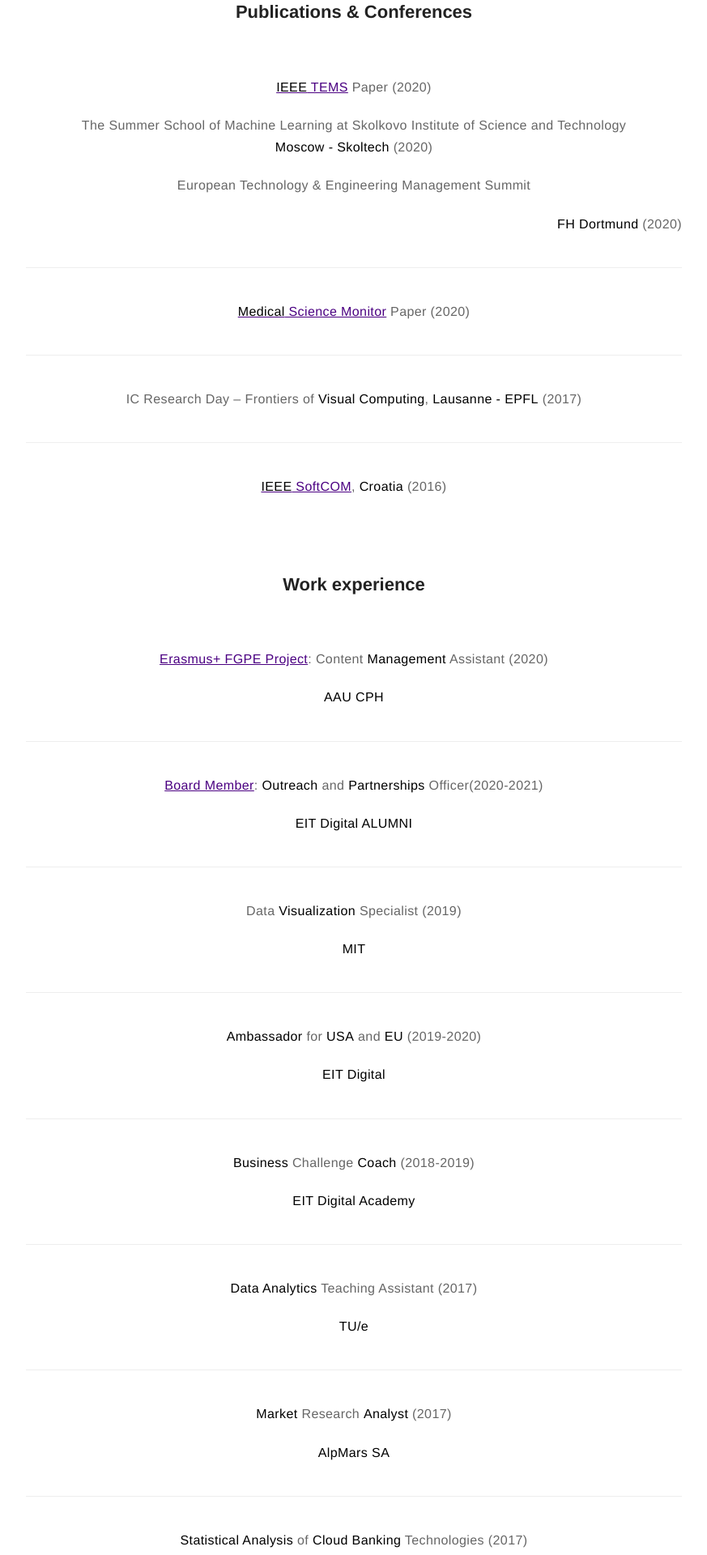
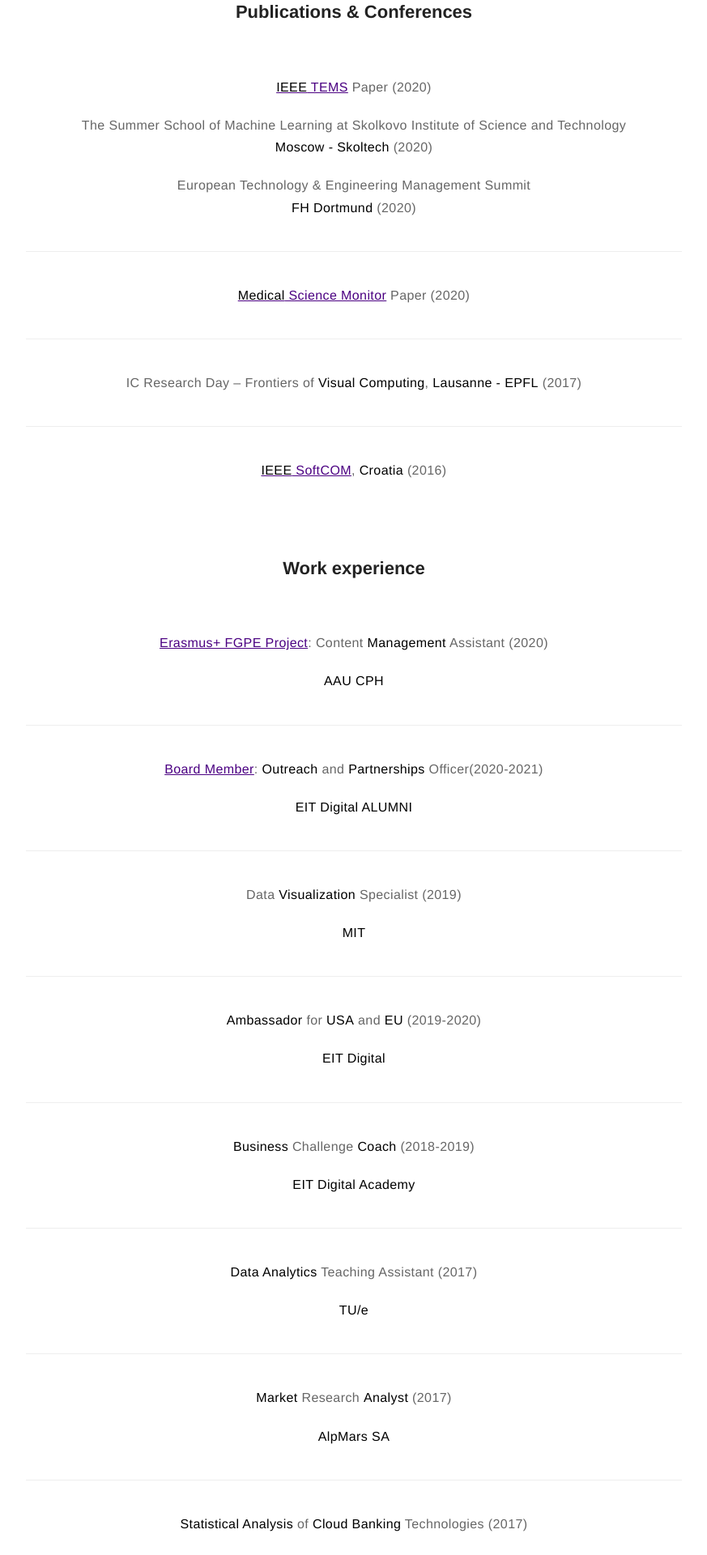
Before and after one commit to dljubenk/dljubenk.github.io, a Jekyll site: the page built from about.md, in a window 1280 px wide. Shown: the part 838-2758 px from the top of the page at 81% size, without its empty margins (203-1076 px from the left). Built offline with Jekyll 4.4.1, drawn with Linux system fonts in a browser that asks for light colours.

Commit message:
Update about.md

```diff
--- a/about.md
+++ b/about.md
@@ -13,8 +13,7 @@ layout: page
 <br>
 <p align="center"><a href="https://ieeexplore.ieee.org/abstract/document/9111707"><strong>IEEE</strong> TEMS</a> Paper (2020)</p>
 <p align="center">The Summer School of Machine Learning at Skolkovo Institute of Science and Technology <br /> <strong>Moscow - Skoltech</strong> (2020)</p>
-<p align="center">European Technology & Engineering Management Summit</p>
-<p align="right"> <strong>FH Dortmund</strong> (2020)</p>
+<p align="center">European Technology & Engineering Management Summit <br /> <strong>FH Dortmund</strong> (2020)</p>
 ---
 <p align="center"><a href="https://www.medscimonit.com/abstract/index/idArt/923166"><strong>Medical</strong> Science Monitor</a> Paper (2020)</p>
 ---
```
